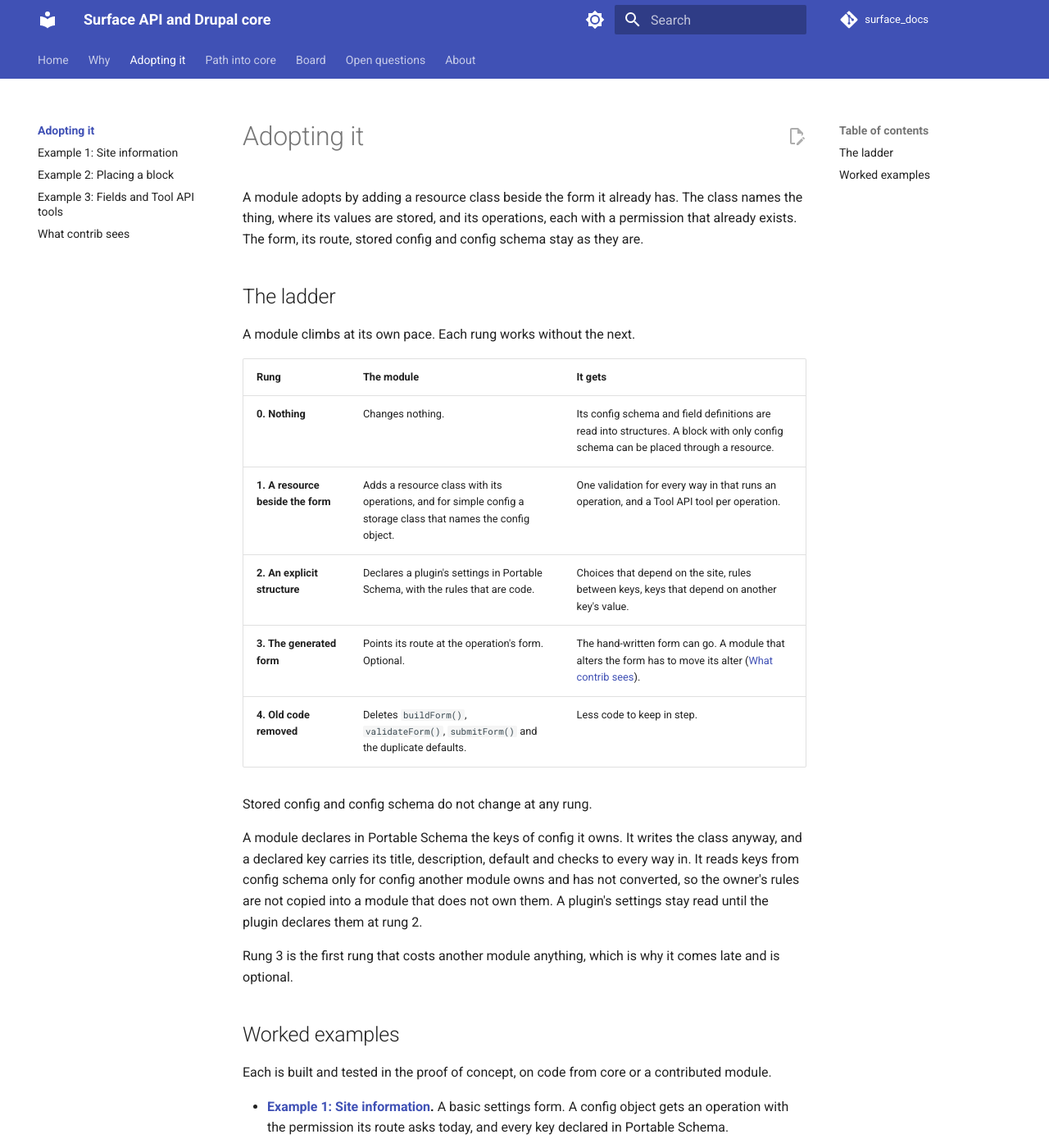
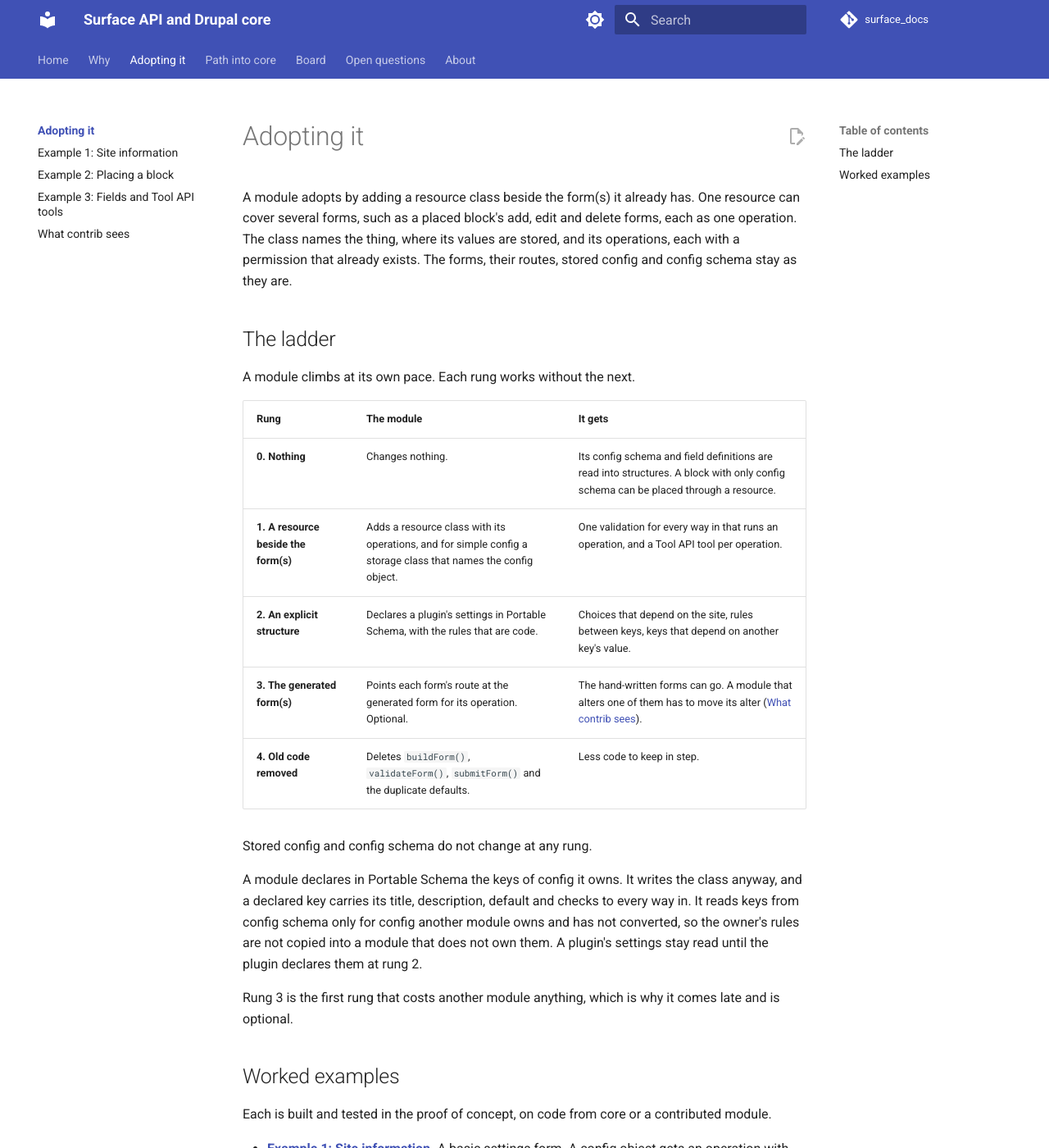
Before and after one commit to mlander/surface_docs, an MkDocs documentation site: the page built from docs/adopting/index.md, in a window 1280 px wide and 1400 px high. Shown: the whole window at 82% size. Built offline with MkDocs 1.6.1 and Material for MkDocs 9.7.7, drawn with Linux system fonts in a browser that asks for light colours; comment, search, counter and statistics services are not loaded.

Commit message:
Adopting: one resource beside the form(s)

```diff
--- a/docs/adopting/index.md
+++ b/docs/adopting/index.md
@@ -1,6 +1,6 @@
 # Adopting it
 
-A module adopts by adding a resource class beside the form it already has. The class names the thing, where its values are stored, and its operations, each with a permission that already exists. The form, its route, stored config and config schema stay as they are.
+A module adopts by adding a resource class beside the form(s) it already has. One resource can cover several forms, such as a placed block's add, edit and delete forms, each as one operation. The class names the thing, where its values are stored, and its operations, each with a permission that already exists. The forms, their routes, stored config and config schema stay as they are.
 
 ## The ladder
 
@@ -9,9 +9,9 @@ A module climbs at its own pace. Each rung works without the next.
 | Rung | The module | It gets |
 |---|---|---|
 | **0. Nothing** | Changes nothing. | Its config schema and field definitions are read into structures. A block with only config schema can be placed through a resource. |
-| **1. A resource beside the form** | Adds a resource class with its operations, and for simple config a storage class that names the config object. | One validation for every way in that runs an operation, and a Tool API tool per operation. |
+| **1. A resource beside the form(s)** | Adds a resource class with its operations, and for simple config a storage class that names the config object. | One validation for every way in that runs an operation, and a Tool API tool per operation. |
 | **2. An explicit structure** | Declares a plugin's settings in Portable Schema, with the rules that are code. | Choices that depend on the site, rules between keys, keys that depend on another key's value. |
-| **3. The generated form** | Points its route at the operation's form. Optional. | The hand-written form can go. A module that alters the form has to move its alter ([What contrib sees](contrib.md)). |
+| **3. The generated form(s)** | Points each form's route at the generated form for its operation. Optional. | The hand-written forms can go. A module that alters one of them has to move its alter ([What contrib sees](contrib.md)). |
 | **4. Old code removed** | Deletes `buildForm()`, `validateForm()`, `submitForm()` and the duplicate defaults. | Less code to keep in step. |
 
 Stored config and config schema do not change at any rung.
```
